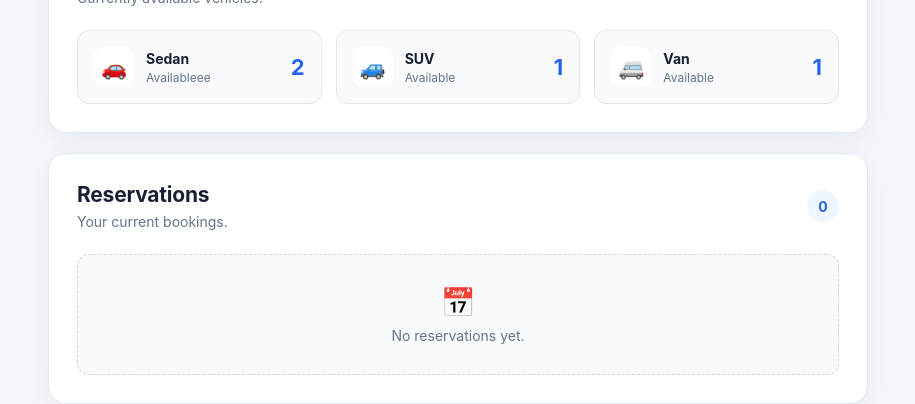
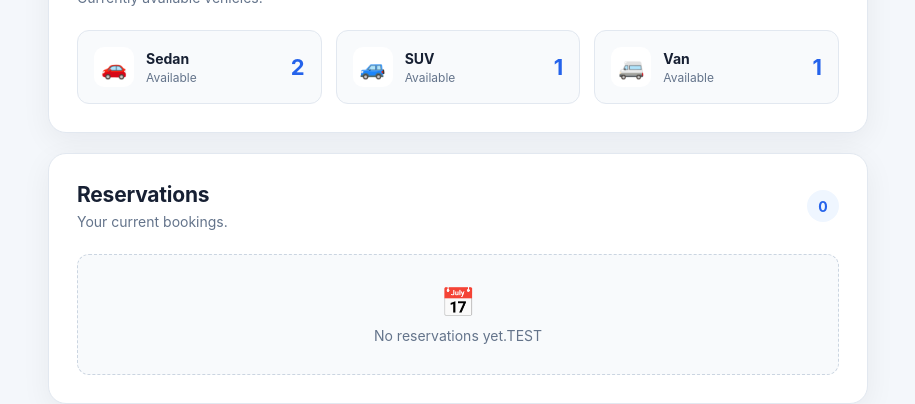
Before and after one commit to MacieyTM/car-rental, an Angular app: page / in a window 1280 px wide. Shown: the part 638-1042 px from the top of the page, without its empty margins (182-1097 px from the left). Built offline with nearby package versions, Linux system fonts and the light colour scheme.

Commit message:
test deploy

```diff
--- a/src/app/app.html
+++ b/src/app/app.html
@@ -73,7 +73,7 @@
           <span class="fleet-icon">🚗</span>
           <div>
             <strong>Sedan</strong>
-            <span>Availableee</span>
+            <span>Available</span>
           </div>
           <b>{{ fleet.getCount(CarType.Sedan) }}</b>
         </div>
@@ -111,7 +111,7 @@
       @if (reservations().length === 0) {
       <div class="empty-state">
         <span>📅</span>
-        <p>No reservations yet.</p>
+        <p>No reservations yet.TEST</p>
       </div>
       } @else {
       <div class="reservations">
```
